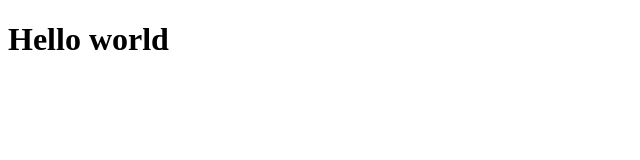
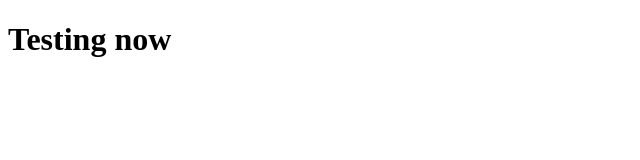
Before and after one commit to MinecraftXPert/Politician-Soundboard, a plain HTML site: page index.html in a window 1280 px wide. Shown: the whole page, without its empty margins (0-640 px from the left). Drawn offline with Linux system fonts and the light colour scheme.

Commit message:
Testing changes

```diff
--- a/index.html
+++ b/index.html
@@ -6,6 +6,6 @@
     <title>Politician Soundboard</title>
 </head>
 <body>
-    <h1>Hello world</h1>
+    <h1>Testing now</h1>
 </body>
 </html>
```
